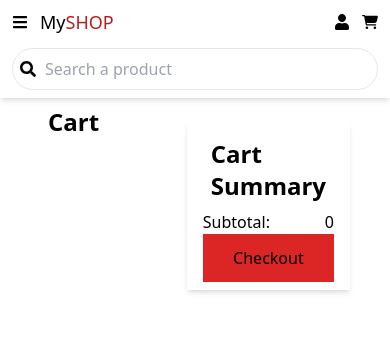
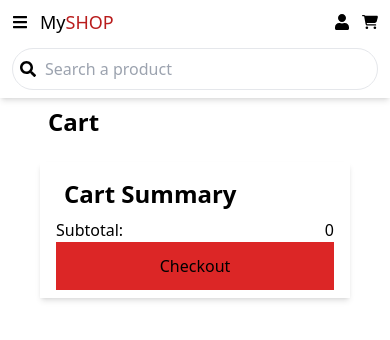
Before and after one commit to harith01/my-shop, a React (Vite) app: page /cart in a window 390 px wide. Shown: the top 340 px of the page. Built offline with nearby package versions, Linux system fonts and the light colour scheme.

Commit message:
Add the checkout section of the cart page

```diff
--- a/src/pages/Cart.jsx
+++ b/src/pages/Cart.jsx
@@ -7,7 +7,7 @@ const Cart = () => {
   const cartItems = useSelector(selectCartItems)
   const totalPrice = useSelector(selectTotalPrice)
   return (
-    <div className='px-10 w-full flex gap-4'>
+    <div className='px-10 w-full md:flex gap-4'>
       <div className='basis-3/4 justify-between'>
         <h2 className='text-2xl font-semibold m-2'>Cart</h2>
         {cartItems?.map(item => <CartItem item={item} />)}
```
